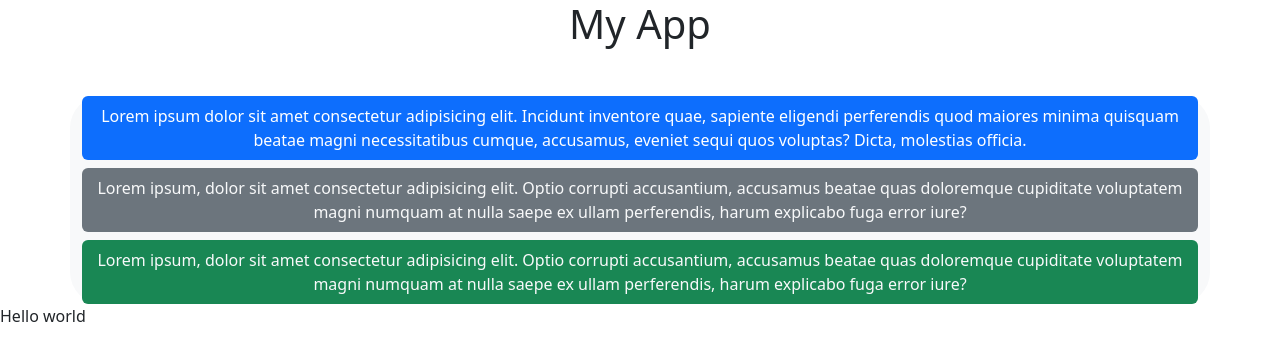
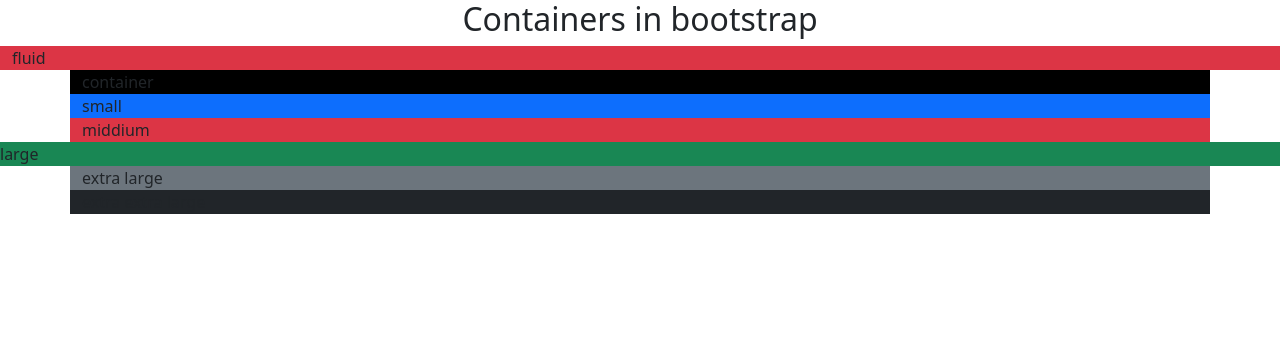
Before and after one commit to abyssiniatech/Bootstrap5_course, a website: page index.html in a window 1280 px wide. Drawn offline with nearby package versions, Linux system fonts and the light colour scheme; files that its build step writes are made by us from their sources.

Commit message:
containers

```diff
--- a/index.html
+++ b/index.html
@@ -9,18 +9,14 @@
     <link rel="stylesheet" href="index.css">
 </head>
 <body>
-
-            <h1 class=" container  text-center ">My App </h1>
-
-       <div class="container bg-light mt-5 rounded-5 text-center">
-         <div class="row">
-         <div class="col md-4 d-flex flex-column justify-content-center align-items-center">
-                <p class="text-center text-bg-primary rounded mx-auto my-auto p-2">Lorem ipsum dolor sit amet consectetur adipisicing elit. Incidunt inventore quae, sapiente eligendi perferendis quod maiores minima quisquam beatae magni necessitatibus cumque, accusamus, eveniet sequi quos voluptas? Dicta, molestias officia.</p>
-                <p class="bg-secondary text-light my-auto mx-auto rounded p-2 mt-2">Lorem ipsum, dolor sit amet consectetur adipisicing elit. Optio corrupti accusantium, accusamus beatae quas doloremque cupiditate voluptatem magni numquam at nulla saepe ex ullam perferendis, harum explicabo fuga error iure?</p>
-                <p class="bg-success text-light my-auto mx-auto rounded p-2 mt-2">Lorem ipsum, dolor sit amet consectetur adipisicing elit. Optio corrupti accusantium, accusamus beatae quas doloremque cupiditate voluptatem magni numquam at nulla saepe ex ullam perferendis, harum explicabo fuga error iure?</p>
-         </div>
-         </div>
-       </div>
-         <p>Hello world</p>
+    <!-- containers in bootstrap -->
+     <h2 class="text-center bg-md-primary">Containers in bootstrap</h2>
+    <div class="container-fluid bg-danger">fluid</div>
+           <div class="container bg-black" >container</div>
+           <div class="bg-primary container-sm">small</div>
+           <div class="bg-danger container-md">middium</div>
+           <div class="bg-success container-">large</div>
+           <div class="bg-secondary container-xl">extra large</div>
+           <div class="bg-dark container">extra extra large</div>
 </body>
 </html>
```
